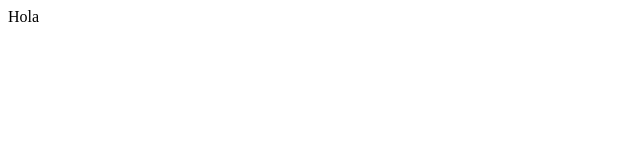
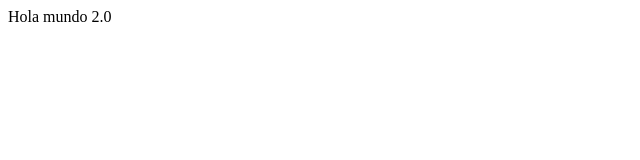
Before and after one commit to Mario97ASM/gym-pro, a plain HTML site: page index.html in a window 1280 px wide. Shown: the full height of the page, 0-640 px from the left. Drawn offline with Linux system fonts and the light colour scheme; a web font is replaced by a local one.

Commit message:
hola mundo 2.0

```diff
--- a/index.html
+++ b/index.html
@@ -8,7 +8,7 @@
 </head>
 <body>
 <header>
-	Hola
+	Hola mundo 2.0
 </header>
 
 <script type="text/javascript"></script>
```
